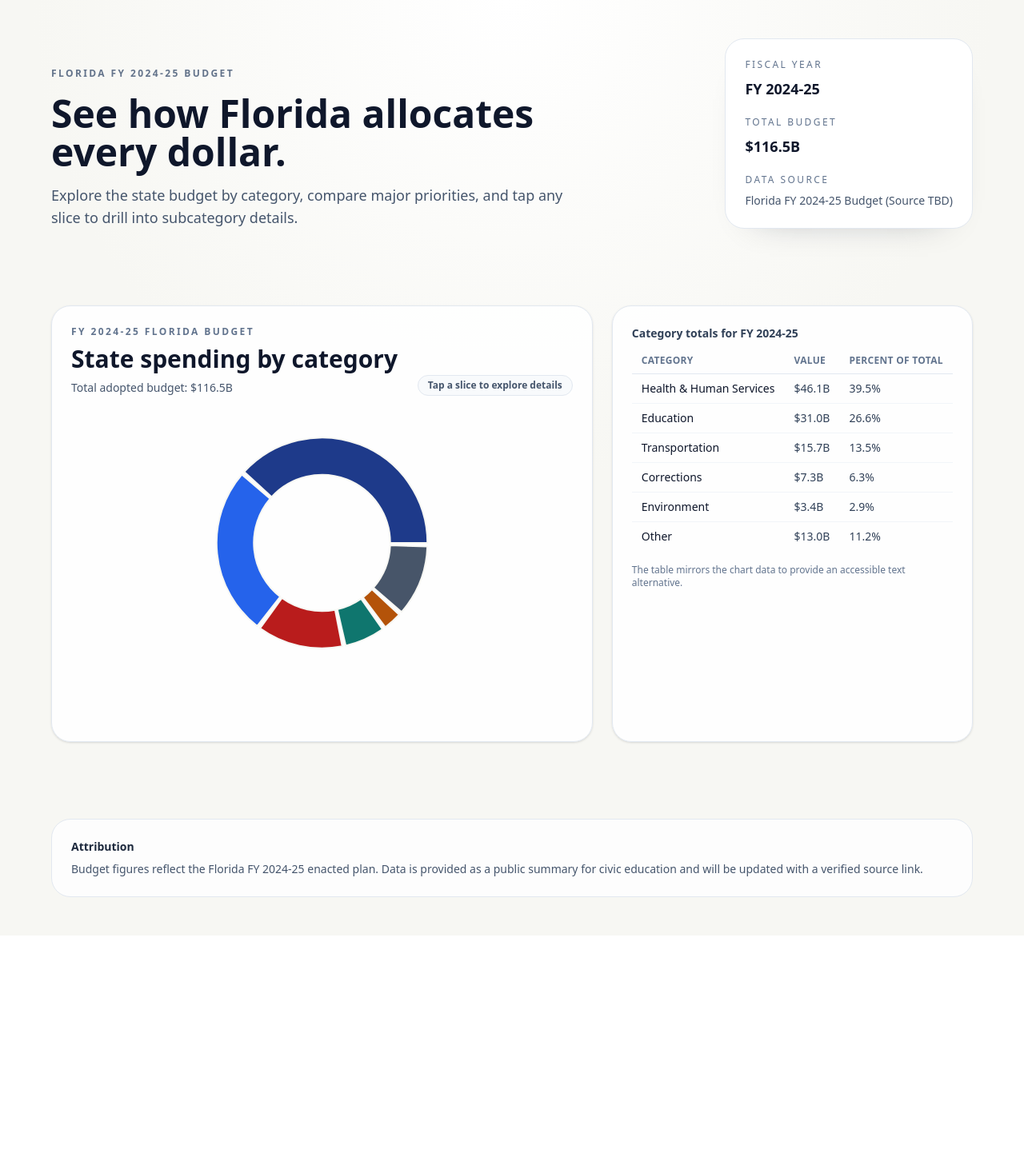
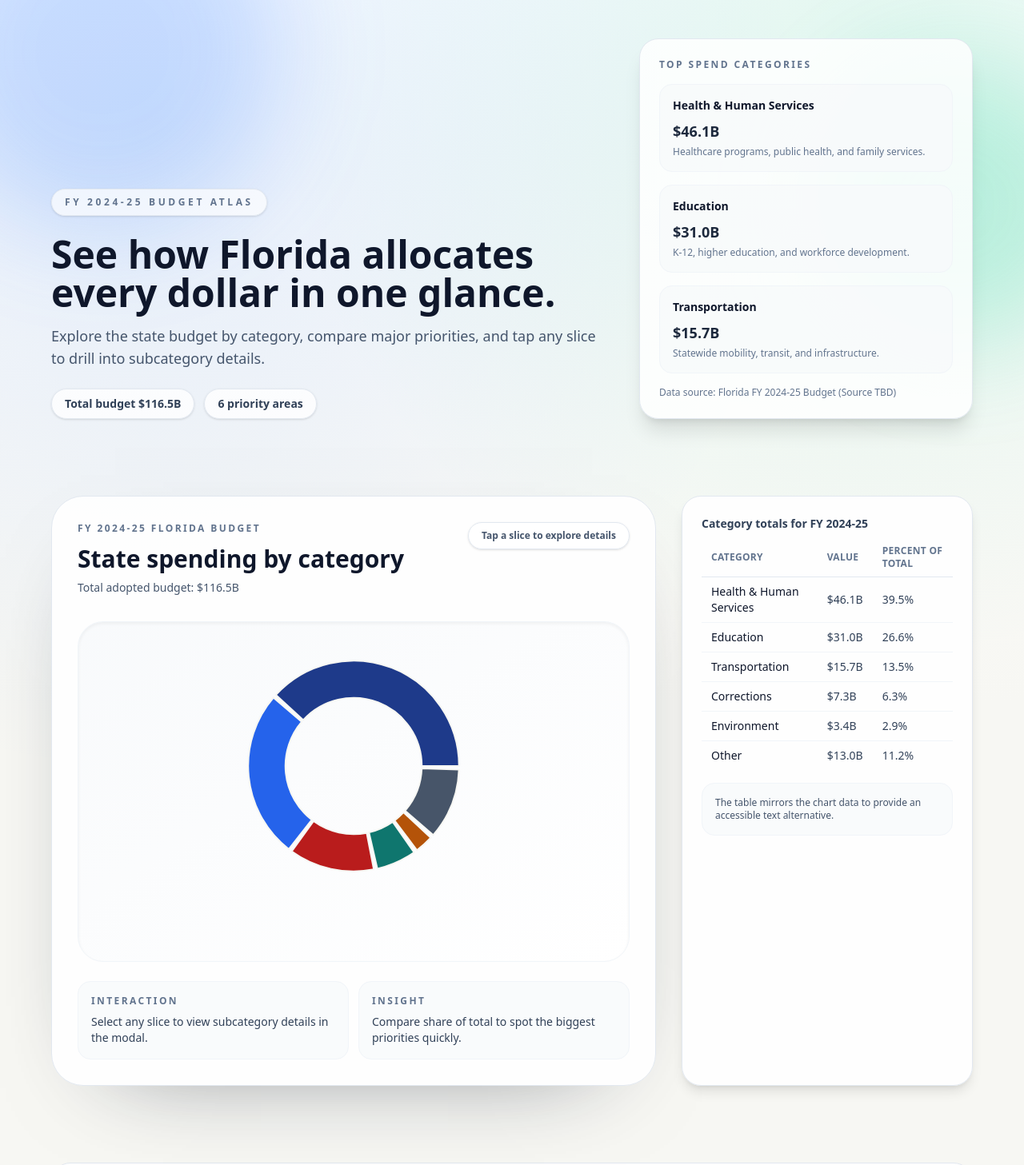
Before and after one commit to GITDusty/catalyst-patriot, a Next.js app: page / in a window 1280 px wide. Shown: the top 1457 px of the page at 80% size. Before the commit the page ends 1170 px from the top, so only its background shows below. Built offline with nearby package versions, Linux system fonts and the light colour scheme.

Commit message:
feat: redesign budget explorer layout

```diff
--- a/app/components/BudgetExplorer.tsx
+++ b/app/components/BudgetExplorer.tsx
@@ -21,26 +21,26 @@ export const BudgetExplorer = () => {
 
   return (
     <section className="section-shell">
-      <div className="grid gap-6 lg:grid-cols-[minmax(0,1.2fr)_minmax(0,0.8fr)]">
-        <div className="rounded-3xl border border-slate-200 bg-white/90 p-6 shadow-sm">
-          <div className="flex flex-col gap-3 sm:flex-row sm:items-end sm:justify-between">
+      <div className="grid gap-8 lg:grid-cols-[minmax(0,1.35fr)_minmax(0,0.65fr)]">
+        <div className="rounded-[2.5rem] border border-slate-200 bg-white/90 p-8 shadow-[0_40px_120px_-80px_rgba(15,23,42,0.65)]">
+          <div className="flex flex-col gap-4 sm:flex-row sm:items-start sm:justify-between">
             <div>
               <p className="text-xs font-semibold uppercase tracking-[0.2em] text-slate-500">
                 {fiscalYear} Florida Budget
               </p>
-              <h2 className="mt-2 text-2xl font-semibold text-slate-900 sm:text-3xl">
+              <h2 className="mt-3 text-2xl font-semibold text-slate-900 sm:text-3xl">
                 State spending by category
               </h2>
               <p className="mt-2 text-sm text-slate-600">
                 Total adopted budget: {formatCurrency(totalBudget)}
               </p>
             </div>
-            <div className="inline-flex items-center rounded-full border border-slate-200 bg-slate-50 px-3 py-1 text-xs font-semibold text-slate-600">
+            <div className="inline-flex items-center rounded-full border border-slate-200 bg-white/80 px-4 py-2 text-xs font-semibold text-slate-600 shadow-sm">
               Tap a slice to explore details
             </div>
           </div>
 
-          <div className="mt-6">
+          <div className="mt-8 rounded-[2rem] border border-slate-100 bg-gradient-to-br from-slate-50 to-white p-5 shadow-inner">
             <BudgetDonut
               data={categories}
               total={totalBudget}
@@ -51,19 +51,38 @@ export const BudgetExplorer = () => {
               }}
             />
           </div>
+
+          <div className="mt-6 grid gap-3 sm:grid-cols-2">
+            <div className="rounded-2xl border border-slate-100 bg-slate-50/80 p-4 text-sm text-slate-600">
+              <p className="text-xs font-semibold uppercase tracking-[0.2em] text-slate-500">
+                Interaction
+              </p>
+              <p className="mt-2 text-sm text-slate-700">
+                Select any slice to view subcategory details in the modal.
+              </p>
+            </div>
+            <div className="rounded-2xl border border-slate-100 bg-slate-50/80 p-4 text-sm text-slate-600">
+              <p className="text-xs font-semibold uppercase tracking-[0.2em] text-slate-500">
+                Insight
+              </p>
+              <p className="mt-2 text-sm text-slate-700">
+                Compare share of total to spot the biggest priorities quickly.
+              </p>
+            </div>
+          </div>
         </div>
 
-        <div className="rounded-3xl border border-slate-200 bg-white/90 p-6 shadow-sm">
+        <div className="rounded-3xl border border-slate-200 bg-white/90 p-6 shadow-lg">
           <CategoryTable
             id={tableId}
             caption={`Category totals for ${fiscalYear}`}
             items={categories}
             total={totalBudget}
           />
-          <p className="mt-4 text-xs text-slate-500">
+          <div className="mt-4 rounded-2xl border border-slate-100 bg-slate-50/80 p-4 text-xs text-slate-600">
             The table mirrors the chart data to provide an accessible text
             alternative.
-          </p>
+          </div>
         </div>
       </div>
 
--- a/app/globals.css
+++ b/app/globals.css
@@ -40,7 +40,10 @@
 }
 
 body {
-  background: radial-gradient(circle at top, #ffffff 0%, var(--background) 45%);
+  background:
+    radial-gradient(circle at 15% 10%, rgba(59, 130, 246, 0.12), transparent 45%),
+    radial-gradient(circle at 85% 5%, rgba(16, 185, 129, 0.12), transparent 40%),
+    linear-gradient(180deg, #ffffff 0%, var(--background) 55%);
   color: var(--foreground);
   font-family: var(--font-geist-sans);
   min-height: 100vh;
--- a/app/page.tsx
+++ b/app/page.tsx
@@ -3,46 +3,67 @@ import { floridaBudget } from "./data/florida-budget";
 import { formatCurrency } from "./utils/formatting";
 
 export default function Home() {
-  const { meta } = floridaBudget;
+  const { meta, categories } = floridaBudget;
+  const topCategories = categories.slice(0, 3);
 
   return (
-    <main className="page-shell">
-      <section className="section-shell">
-        <div className="flex flex-col gap-8 lg:flex-row lg:items-end lg:justify-between">
-          <div className="max-w-2xl">
-            <p className="eyebrow">Florida FY 2024-25 Budget</p>
-            <h1 className="mt-4 text-4xl font-semibold text-slate-900 sm:text-5xl">
-              See how Florida allocates every dollar.
+    <main className="page-shell relative overflow-hidden">
+      <div
+        aria-hidden="true"
+        className="pointer-events-none absolute -left-24 top-[-10rem] h-[28rem] w-[28rem] rounded-full bg-blue-500/20 blur-3xl"
+      />
+      <div
+        aria-hidden="true"
+        className="pointer-events-none absolute right-[-6rem] top-20 h-[22rem] w-[22rem] rounded-full bg-emerald-400/20 blur-3xl"
+      />
+      <section className="section-shell relative">
+        <div className="grid gap-10 lg:grid-cols-[minmax(0,1.25fr)_minmax(0,0.75fr)] lg:items-end">
+          <div className="max-w-3xl">
+            <div className="inline-flex items-center gap-3 rounded-full border border-slate-200 bg-white/70 px-4 py-2 text-xs font-semibold uppercase tracking-[0.3em] text-slate-500 shadow-sm">
+              {meta.fiscalYear} Budget Atlas
+            </div>
+            <h1 className="mt-6 text-4xl font-semibold text-slate-900 sm:text-5xl">
+              See how Florida allocates every dollar in one glance.
             </h1>
             <p className="mt-4 text-lg text-slate-600">
               Explore the state budget by category, compare major priorities,
               and tap any slice to drill into subcategory details.
             </p>
+            <div className="mt-6 flex flex-wrap gap-3 text-sm">
+              <span className="inline-flex items-center gap-2 rounded-full border border-slate-200 bg-white/80 px-4 py-2 font-semibold text-slate-700 shadow-sm">
+                Total budget {formatCurrency(meta.totalBudget)}
+              </span>
+              <span className="inline-flex items-center gap-2 rounded-full border border-slate-200 bg-white/80 px-4 py-2 font-semibold text-slate-700 shadow-sm">
+                {categories.length} priority areas
+              </span>
+            </div>
           </div>
 
-          <div className="meta-card">
-            <div>
-              <p className="text-xs uppercase tracking-[0.2em] text-slate-500">
-                Fiscal year
-              </p>
-              <p className="mt-2 text-lg font-semibold text-slate-900">
-                {meta.fiscalYear}
-              </p>
+          <div className="rounded-3xl border border-slate-200 bg-white/85 p-6 shadow-xl">
+            <p className="text-xs font-semibold uppercase tracking-[0.2em] text-slate-500">
+              Top spend categories
+            </p>
+            <div className="mt-4 grid gap-4">
+              {topCategories.map((category) => (
+                <div
+                  key={category.name}
+                  className="rounded-2xl border border-slate-100 bg-slate-50/80 p-4"
+                >
+                  <p className="text-sm font-semibold text-slate-900">
+                    {category.name}
+                  </p>
+                  <p className="mt-2 text-lg font-semibold text-slate-800">
+                    {formatCurrency(category.value)}
+                  </p>
+                  <p className="mt-1 text-xs text-slate-500">
+                    {category.description}
+                  </p>
+                </div>
+              ))}
             </div>
-            <div>
-              <p className="text-xs uppercase tracking-[0.2em] text-slate-500">
-                Total budget
-              </p>
-              <p className="mt-2 text-lg font-semibold text-slate-900">
-                {formatCurrency(meta.totalBudget)}
-              </p>
-            </div>
-            <div>
-              <p className="text-xs uppercase tracking-[0.2em] text-slate-500">
-                Data source
-              </p>
-              <p className="mt-2 text-sm text-slate-600">{meta.sourceLabel}</p>
-            </div>
+            <p className="mt-4 text-xs text-slate-500">
+              Data source: {meta.sourceLabel}
+            </p>
           </div>
         </div>
       </section>
@@ -50,7 +71,7 @@ export default function Home() {
       <BudgetExplorer />
 
       <section className="section-shell">
-        <div className="rounded-3xl border border-slate-200 bg-white/80 p-6 text-sm text-slate-600">
+        <div className="rounded-3xl border border-slate-200 bg-white/80 p-6 text-sm text-slate-600 shadow-lg">
           <p className="font-semibold text-slate-800">Attribution</p>
           <p className="mt-2">
             Budget figures reflect the Florida FY 2024-25 enacted plan. Data is
```
